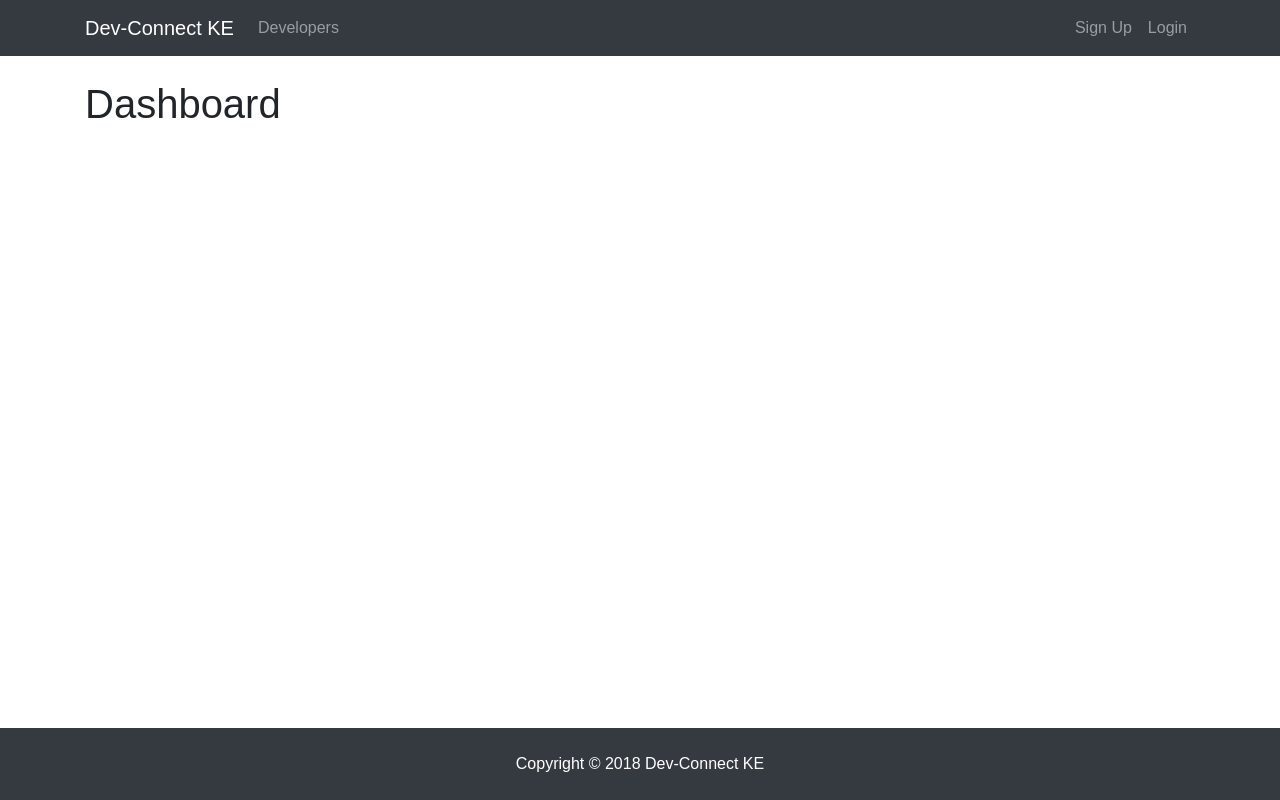
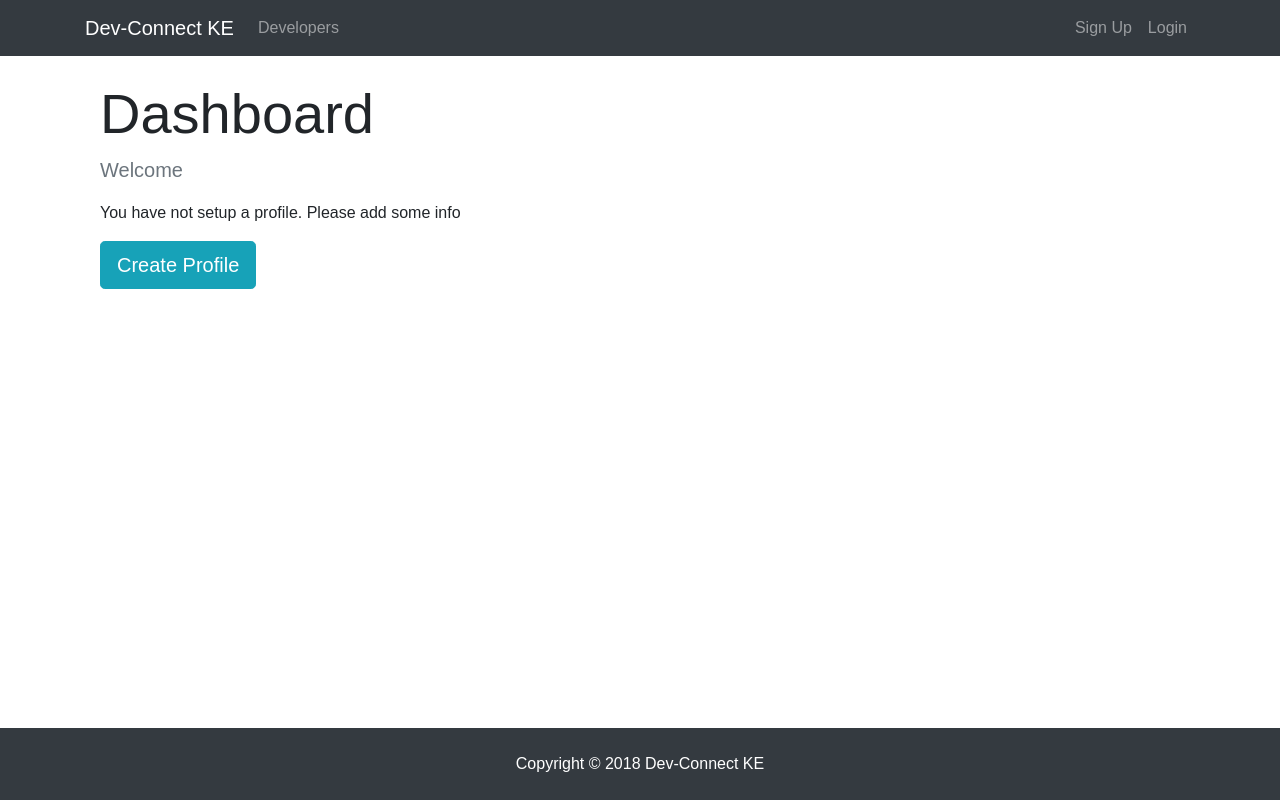
Before and after one commit to abel-masila/React-Redux-Nodejs-App, a React (Create React App) app in the folder client/: page /dashboard in a window 1280 px wide. Built offline with nearby package versions, Linux system fonts and the light colour scheme; no server answers.

Commit message:
Added Spinnner component

```diff
--- /dev/null
+++ b/client/src/components/common/Spinner.js
@@ -0,0 +1,14 @@
+import React from 'react';
+import Spinner from './spinner.gif';
+
+export default () => {
+  return (
+    <div>
+      <img
+        src={Spinner}
+        alt="loading..."
+        style={{ width: '200px', margin: 'auto', display: 'block' }}
+      />
+    </div>
+  );
+};
--- a/client/src/components/dashboard/Dashboard.js
+++ b/client/src/components/dashboard/Dashboard.js
@@ -1,26 +1,59 @@
 import React, { Component } from 'react';
 import PropTypes from 'prop-types';
 import { connect } from 'react-redux';
+import { Link } from 'react-router-dom';
 
 import { getCurrentProfile } from './../../actions/profileAction';
+import Spinner from './../common/Spinner';
 
 class Dashboard extends Component {
   componentDidMount() {
     this.props.getCurrentProfile();
   }
   render() {
+    const { user } = this.props.auth;
+    const { profile, loading } = this.props.profile;
+    let dashboardContent;
+    if (profile === null || loading) {
+      dashboardContent = <Spinner />;
+    } else {
+      //check if logged in user has profile data
+      if (Object.keys(profile).length > 0) {
+        dashboardContent = <h4> Display profile </h4>;
+      } else {
+        //User is logged in but has no profile
+        dashboardContent = (
+          <div>
+            <p className="lead text-muted"> Welcome {user.name} </p>
+            <p> You have not setup a profile. Please add some info</p>
+            <Link to="/create-profile" className="btn btn-lg btn-info">
+              Create Profile
+            </Link>
+          </div>
+        );
+      }
+    }
     return (
-      <div>
-        <h1>Dashboard</h1>
+      <div className="dashboard">
+        <div className="container">
+          <div className="row">
+            <div className="col-md-12">
+              <h1 className="display-4">Dashboard</h1>
+              {dashboardContent}
+            </div>
+          </div>
+        </div>
       </div>
     );
   }
 }
 const mapStateToProps = state => ({
-  profile: state.profile
+  profile: state.profile,
+  auth: state.auth
 });
 Dashboard.propTypes = {
   profile: PropTypes.object.isRequired,
+  auth: PropTypes.object.isRequired,
   getCurrentProfile: PropTypes.func.isRequired
 };
 export default connect(mapStateToProps, { getCurrentProfile })(Dashboard);
```
Also changed, not shown: client/src/components/common/spinner.gif (added).
